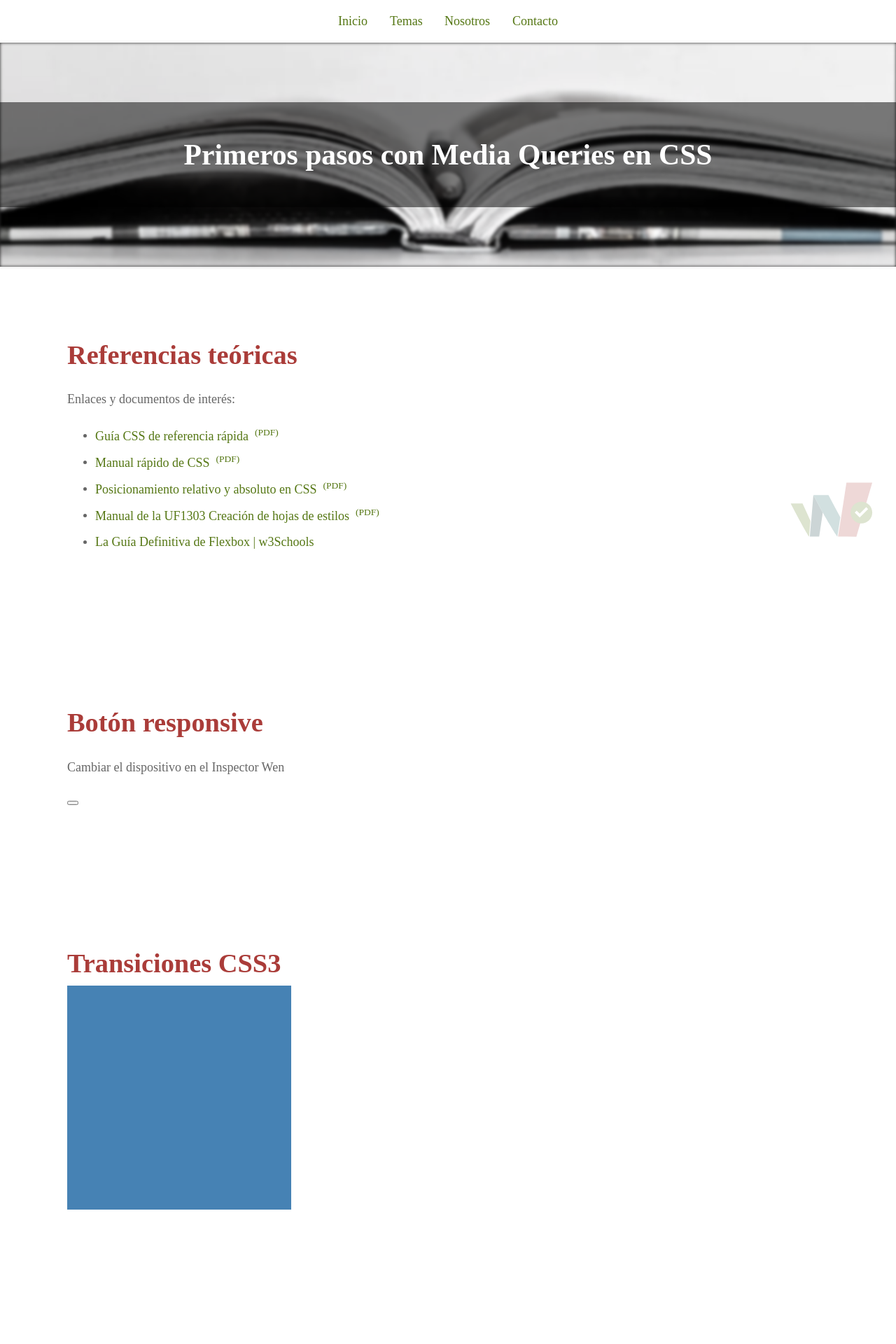
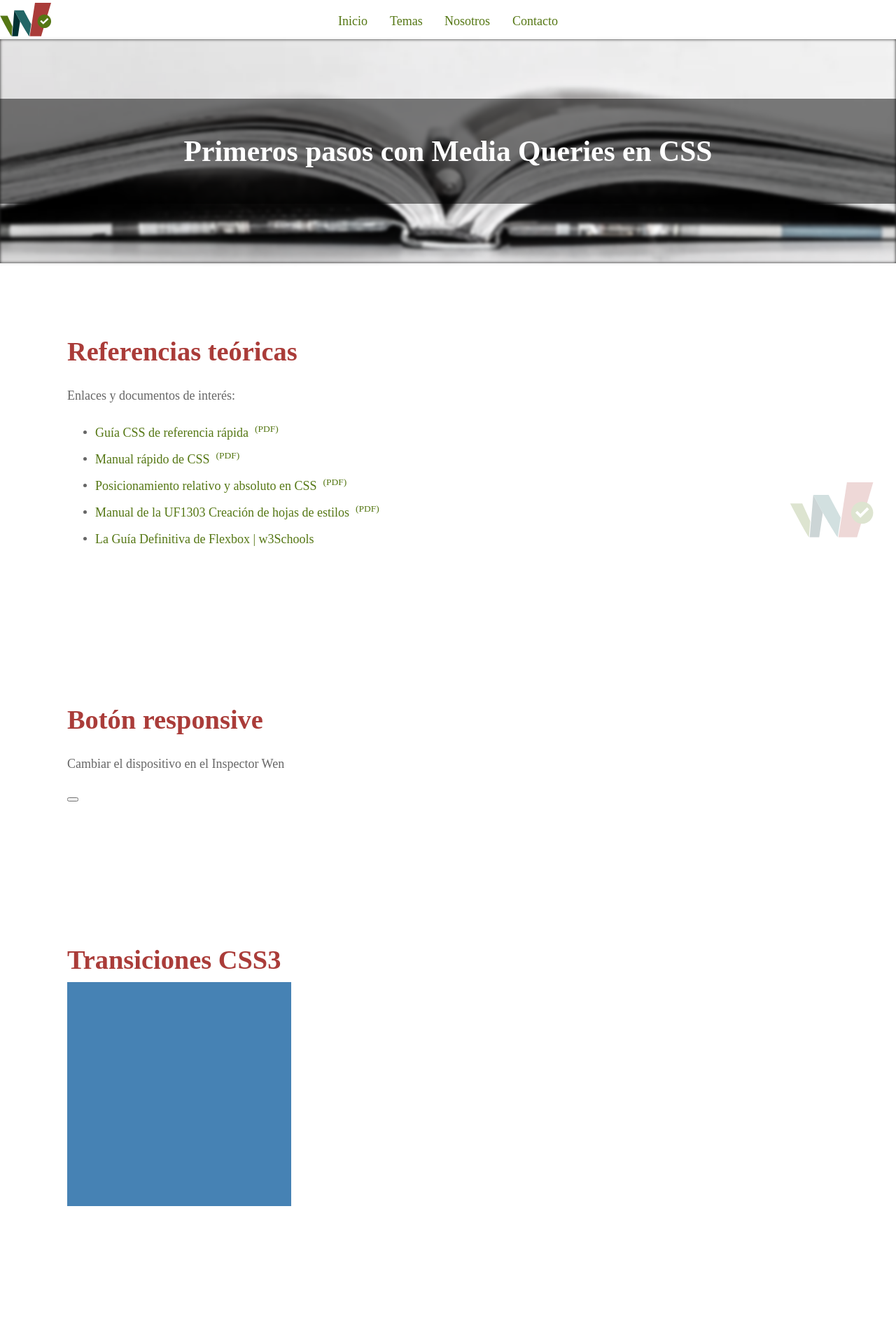
Before and after one commit to webusable/flexbox, a PHP site: page / in a window 1280 px wide. Shown: the top 1920 px of the page at 70% size. Run offline with PHP 8.4, Linux system fonts and the light colour scheme.

Commit message:
Agrega el logo del sitio al header

```diff
--- a/assets/css/estilos.css
+++ b/assets/css/estilos.css
@@ -100,6 +100,123 @@ footer ul li a {
 --------------------------------------
         --- Fin de Textos ---
 --------------------------------------
+*/
+/*
+-------------------------------------------
+        --- Cabecera del sitio  ---
+-------------------------------------------
+*/
+
+body {
+    & > header {
+        z-index: 3;
+    }
+    & > nav {
+        z-index: 2;
+    }
+}
+
+body > header,
+body > nav {
+    position: fixed;
+    top: 0;
+    height: 3.5rem;
+}
+
+body > header {
+    display: flex;
+    align-items: center;
+
+    & a {
+        & figure.logo {
+            background-image: url("../svg/logo.svg");
+            /* width: 4.20283rem; */
+            height: 3rem;
+            width: calc(3rem * 242 / 160);
+            /* aspect-ratio: 242/160; */
+            margin: 0;
+            /* margin-left: 1em; */
+            /* margin-right: 1em; */
+
+            background-color: transparent;
+            background-repeat: no-repeat;
+            background-position: 50% 50%;
+            background-size: cover;
+            background-attachment: scroll;
+            background-origin: border-box;
+            filter: none;
+        }
+    }
+}
+
+body > nav {
+    /* left: 0; */
+    /* width: 100%; */
+
+    & ul li a {
+        /* line-height: 3.5rem; */
+    }
+}
+
+body main {
+    min-height: 100%;
+    min-height: calc(100vh - 3.5rem);
+    height: auto;
+    /* margin-top: 3.5rem; */
+    width: 100%;
+}
+
+@media screen and (min-width: 49rem) {
+    body main {
+        display: flex;
+        flex-wrap: wrap;
+        justify-content: space-between;
+    }
+}
+
+/*
+body {
+    position: relative;
+}
+body > header {
+    position: fixed;
+    top: 0;
+    height: 3.5rem;
+}
+body > nav {
+    position: fixed;
+    top: 0;
+    left: 0;
+    width: 100%;
+}
+body > nav ul li a {
+    line-height: 3.5rem;
+}
+body main {
+    min-height: 100%;
+    min-height: 100vh;
+    height: auto;
+    margin-top: 3.5rem;
+    width: 100%;
+}
+@media screen and (min-width: 49rem) {
+    body main {
+        display: -webkit-box;
+        display: -ms-flexbox;
+        display: flex;
+        -ms-flex-wrap: wrap;
+        flex-wrap: wrap;
+        -webkit-box-pack: justify;
+        -ms-flex-pack: justify;
+        justify-content: space-between;
+    }
+}
+*/
+
+/*
+-------------------------------------------------
+        --- Fin de Cabecera del sitio  ---
+-------------------------------------------------
 */
 
 /*
--- a/index.html
+++ b/index.html
@@ -41,7 +41,18 @@
     </head>
 
     <body>
-        <header></header>
+        <header>
+            <a href="#" class="no-border" title="Página principal">
+                <figure class="logo"></figure>
+                <h1 class="pechado">
+                    Elaboración de hojas de estilos (UF1303)
+                </h1>
+            </a>
+            <!-- Slogan -->
+            <p class="pechado">
+                Curso de Confección Publicación de Páginas Web
+            </p>
+        </header>
 
         <nav class="principal" aria-label="Navegación principal">
             <h2 class="pechado">Menú Principal</h2>
```
Also changed, not shown: assets/svg/logo.svg.
